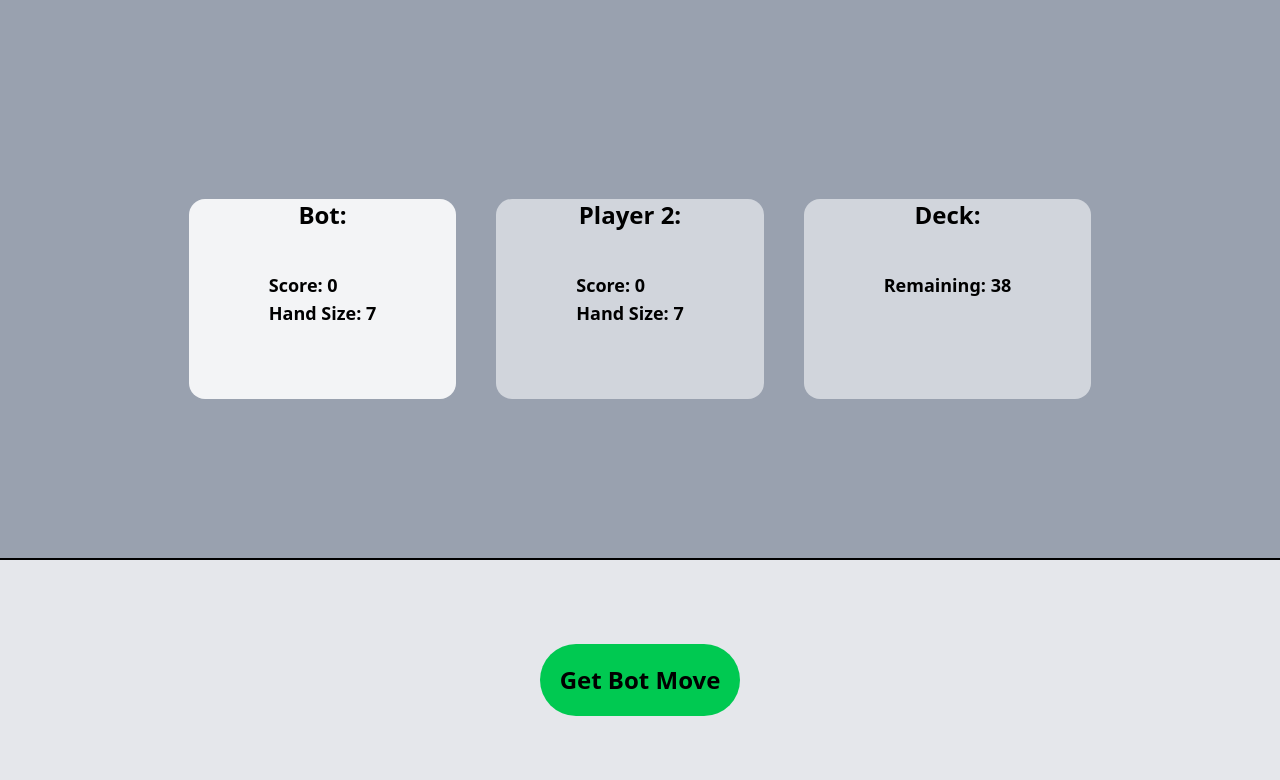
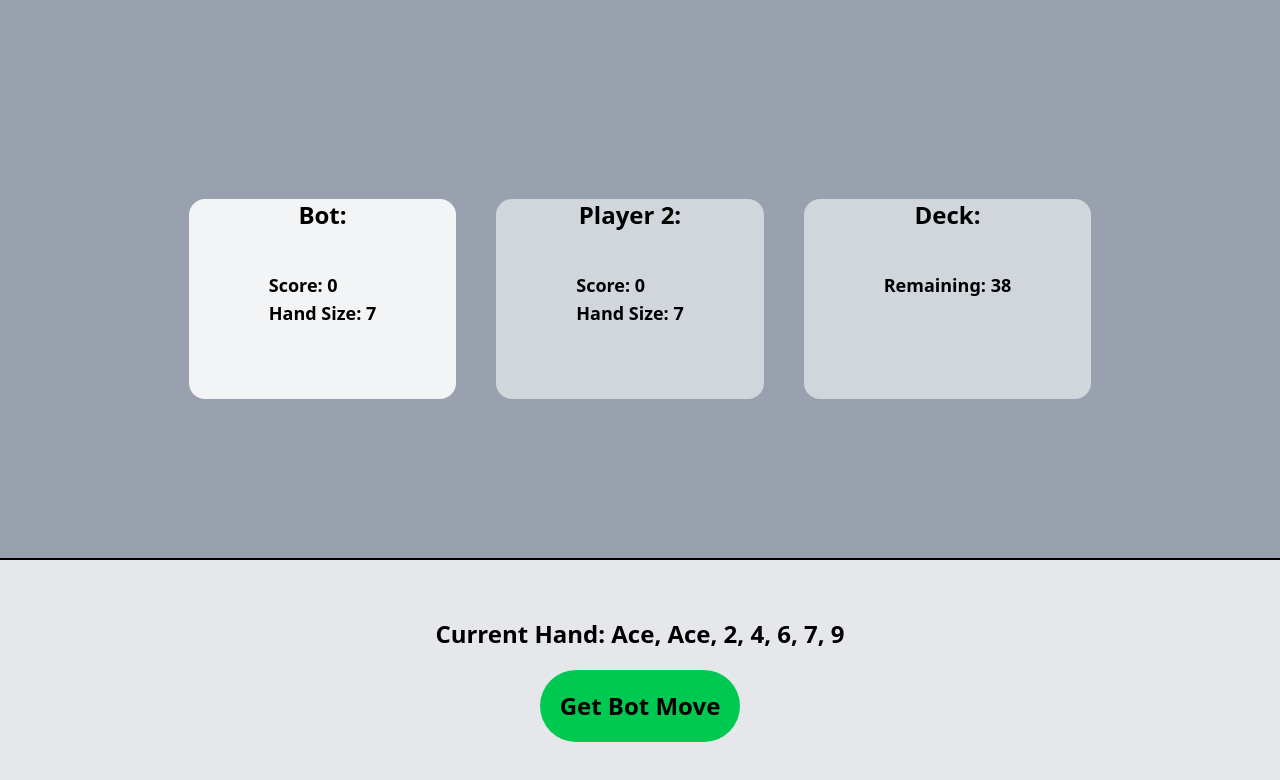
Before and after one commit to JBardoe/WarwickHack, a React (Vite) app in the folder frontend/: page / in a window 1280 px wide. Both pictures are taken after a click on the button "Create Game". Shown: the top 780 px of the page. Built offline with nearby package versions, Linux system fonts and the light colour scheme; no server answers.

Commit message:
Updated input and display of bot moves

```diff
--- a/frontend/src/components/BotMoveGetter.tsx
+++ b/frontend/src/components/BotMoveGetter.tsx
@@ -1,12 +1,15 @@
 import axios from "axios";
 import { useState } from "react";
+import type Game from "../types/Game";
+import numToCard from "../utils/NumToCard";
 
 interface BotMoveGetterProps {
 	currentPlayer: number;
+	game: Game;
 	doMove: (asker: number, asked: number, card: number) => number;
 }
 
-const BotMoveGetter = ({ currentPlayer, doMove }: BotMoveGetterProps) => {
+const BotMoveGetter = ({ currentPlayer, game, doMove }: BotMoveGetterProps) => {
 	const [status, setStatus] = useState(0);
 
 	const getMove = () => {
@@ -38,7 +41,15 @@ const BotMoveGetter = ({ currentPlayer, doMove }: BotMoveGetterProps) => {
 	};
 
 	return status == 0 ? (
-		<div>
+		<div className="flex flex-col items-center justify-center">
+			<h2 className="font-semibold text-center text-2xl mb-5">
+				Current Hand:{" "}
+				{game.bot.hand
+					.map((value, _) => {
+						return numToCard(value);
+					})
+					.join(", ")}
+			</h2>
 			<button
 				onClick={() => {
 					setStatus(1);
--- a/frontend/src/components/GameDisplay.tsx
+++ b/frontend/src/components/GameDisplay.tsx
@@ -56,7 +56,10 @@ const GameDisplay = ({ game }: GameDisplayProps) => {
 			) : (
 				<>
 					{currentMove.length !== 0 && (
-						<MoveDisplay move={currentMove} />
+						<MoveDisplay
+							move={currentMove}
+							isBot={currentPlayer == game.bot.turn}
+						/>
 					)}
 					{movingPlayer !== -1 && (
 						<PlayerDisplay
@@ -70,6 +73,7 @@ const GameDisplay = ({ game }: GameDisplayProps) => {
 						{currentPlayer === game.bot.turn ? (
 							<BotMoveGetter
 								currentPlayer={currentPlayer}
+								game={game}
 								doMove={doMove}
 							/>
 						) : (
--- a/frontend/src/components/MoveDisplay.tsx
+++ b/frontend/src/components/MoveDisplay.tsx
@@ -1,8 +1,11 @@
+import numToCard from "../utils/NumToCard";
+
 interface MoveDisplayProps {
 	move: number[];
+	isBot: boolean;
 }
 
-const MoveDisplay = ({ move }: MoveDisplayProps) => {
+const MoveDisplay = ({ move, isBot }: MoveDisplayProps) => {
 	return (
 		<div className="fixed top-0 left-0 z-50 h-[100vh] w-[100vw] flex flex-col items-center justify-center">
 			<div className="bg-gray-500 rounded-2xl transition-all text-center p-10 opacity-100">
@@ -15,6 +18,9 @@ const MoveDisplay = ({ move }: MoveDisplayProps) => {
 					</>
 				) : (
 					<>
+						<p className="text-xl italic">
+							Bot asks player {move[1] + 1} for a {move[2]}
+						</p>
 						<h1 className="text-5xl font-bold mb-2">GO FISH!</h1>
 						{move[3] === -2 ? (
 							<p className="text-xl opacity-95 italic">
@@ -31,18 +37,4 @@ const MoveDisplay = ({ move }: MoveDisplayProps) => {
 		</div>
 	);
 };
-function numToCard(num: number) {
-	switch (num) {
-		case 13:
-			return "King";
-		case 12:
-			return "Queen";
-		case 11:
-			return "Jack";
-		case 1:
-			return "Ace";
-		default:
-			return num.toString();
-	}
-}
 export default MoveDisplay;
--- a/frontend/src/components/PlayerMoveMenu.tsx
+++ b/frontend/src/components/PlayerMoveMenu.tsx
@@ -1,5 +1,6 @@
 import { useState } from "react";
 import type Game from "../types/Game";
+import numToCard from "../utils/NumToCard";
 
 interface PlayerMoveMenuProps {
 	currentPlayer: number;
@@ -93,20 +94,4 @@ const PlayerMoveMenu = ({
 		</div>
 	);
 };
-
-function numToCard(num: number) {
-	switch (num) {
-		case 13:
-			return "King";
-		case 12:
-			return "Queen";
-		case 11:
-			return "Jack";
-		case 1:
-			return "Ace";
-		default:
-			return num.toString();
-	}
-}
-
 export default PlayerMoveMenu;
--- /dev/null
+++ b/frontend/src/utils/NumToCard.ts
@@ -0,0 +1,14 @@
+export default function numToCard(num: number) {
+	switch (num) {
+		case 13:
+			return "King";
+		case 12:
+			return "Queen";
+		case 11:
+			return "Jack";
+		case 1:
+			return "Ace";
+		default:
+			return num.toString();
+	}
+}
```
